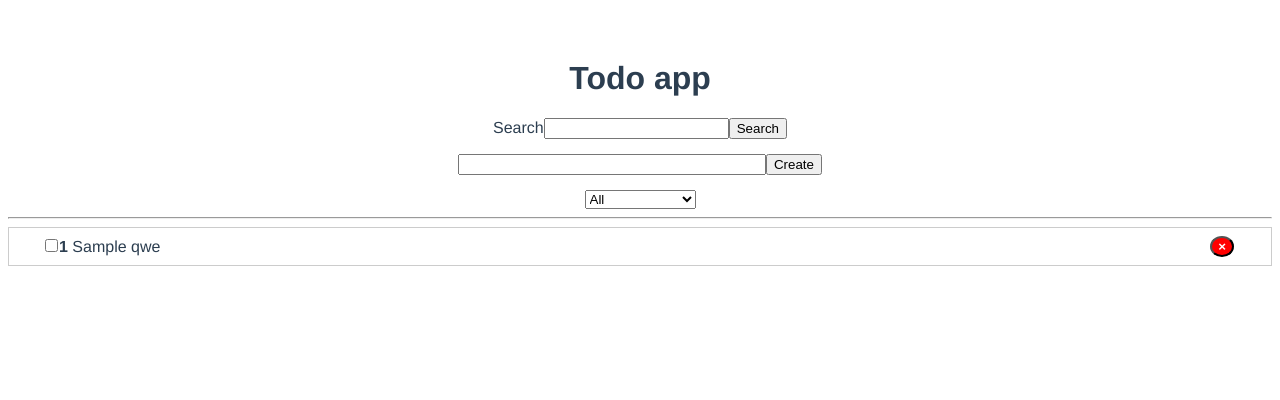
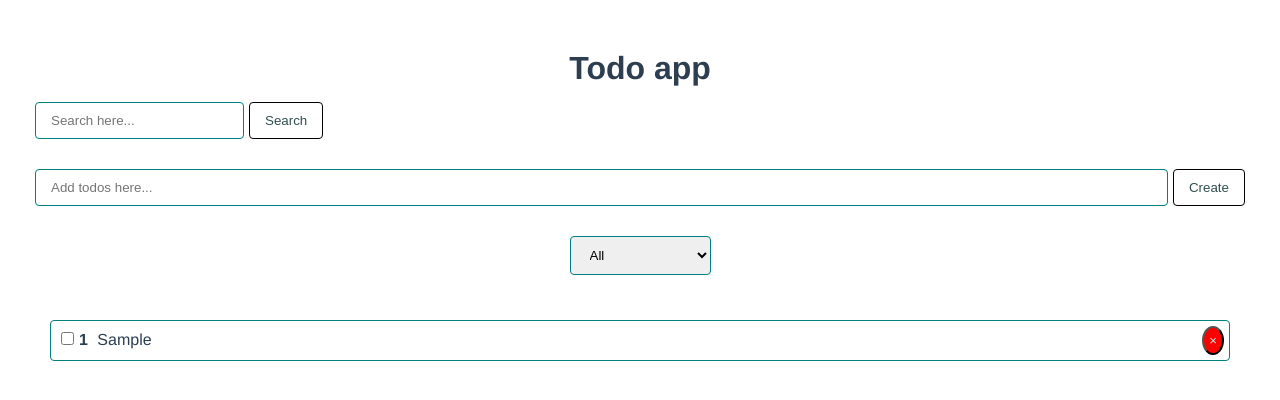
Before and after one commit to Zafar-stack/vue-project1, a Vue app: page / in a window 1280 px wide. Both pictures are taken after typing "Sample" into the empty fields and a click on the button "Create". Shown: the top 400 px of the page. Built offline with nearby package versions, Linux system fonts and the light colour scheme.

Commit message:
added pagination

```diff
--- a/src/App.vue
+++ b/src/App.vue
@@ -1,10 +1,17 @@
 <template>
+  <div class="app">
     <h1>Todo app</h1>
     <div class="search-todo">
       <form @submit.prevent="searchToDo">
-      <label for="search">Search</label>
-      <input type="search" id="search" v-model="search" />
-      <button type="submit">Search</button>
+        <input
+          type="search"
+          id="search"
+          v-model="search"
+          placeholder="Search here..."
+        />
+        <button
+          type="submit"
+        >Search</button>
       </form>
     </div>
     <AddToDo
@@ -12,12 +19,13 @@
       @add-todo="AddToDo"
     />
     <p v-if="showWarning">This title is already exist!</p>
-  <select v-model="filters">
+    <div class="filters">
+      <select v-model="filters" class="filter-todo">
         <option value="all">All</option>
         <option value="completed">Completed</option>
         <option value="not-completed">Not Completed</option>
       </select>
-  <hr>
+    </div>
     <ToDoList
       v-if="filteredToDo.length"
       v-bind:todos="filteredToDo"
@@ -25,7 +33,28 @@
       @remove-todo="removeToDo"
     />
     <p v-else>Nothing here...</p>
-
+    <div>
+      <button
+        class="pagination-pn"
+        type="button"
+        v-if="page != 1"
+        @click="page--"
+        > &lt&lt </button>
+      <button
+        class="pagination-circle"
+        type="button"
+        v-for="pageNumber in pages.slice(page-1, page+5)"
+        :class="{active: isPageActive(pageNumber)}"
+        @click="page = pageNumber"
+      > {{pageNumber}} </button>
+      <button
+        class="pagination-pn"
+        type="button"
+        @click="page++"
+        v-if="page < pages.length"
+      > >> </button>
+    </div>
+	</div>
 </template>
 
 <script>
@@ -43,20 +72,23 @@ export default {
       todos: [],
       filters: 'all',
       showWarning: false,
-      anything: [
-        {name: 'qwe', age: 18},
-        {name: 'asd', age: 19},
-        {name: 'zxc', age: 17},
-      ],
-      search: ''
+      // anything: [
+      //   {name: 'qwe', age: 18},
+      //   {name: 'asd', age: 19},
+      //   {name: 'zxc', age: 17},
+      // ],
+      search: '',
+      page: 1,
+      perPage: 5,
+      pages: [],
     }
   },
 
-  provide() {
-    return {
-      info: this.anything
-    }
-  },
+  // provide() {
+  //   return {
+  //     info: this.anything
+  //   }
+  // },
 
   components: {
     ToDoList, AddToDo
@@ -66,6 +98,10 @@ export default {
 
     filteredToDo() {
       var tempToDo = this.todos
+
+      if(this.pages) {
+        return this.paginate(tempToDo);
+      }
 
       if(this.search.trim()) {
         tempToDo = tempToDo.filter(g => {
@@ -84,8 +120,12 @@ export default {
   },
 
   created() {
-    if(localStorage.getItem(StorageKey)) {
-      this.todos = JSON.parse(localStorage.getItem(StorageKey))
+    this.getToDo()
+  },
+
+  watch: {
+    todos () {
+      this.setPages();
     }
   },
 
@@ -95,6 +135,31 @@ export default {
   },
 
   methods: {
+
+    isPageActive(page) {
+      return this.page === page;
+    },
+
+    getToDo() {
+      if(localStorage.getItem(StorageKey)) {
+        this.todos = JSON.parse(localStorage.getItem(StorageKey))
+      }
+    },
+
+    setPages() {
+      let numberOfPages = Math.ceil(this.todos.length / this.perPage);
+      for (let index = 1; index <= numberOfPages; index++) {
+        this.pages.push(index);
+      }
+    },
+
+    paginate (todos) {
+      let page = this.page;
+      let perPage = this.perPage;
+      let from = (page * perPage) - perPage;
+      let to = (page * perPage);
+      return todos.slice(from, to);
+    },
 
     removeToDo(id) {
       this.todos = this.todos.filter(t => t.id !== id)
@@ -139,12 +204,72 @@ export default {
 </script>
 
 <style>
+* {
+  margin: 0;
+  padding: 0;
+}
+
+.app{
+  padding: 20px;
+}
+
 #app {
   font-family: Avenir, Helvetica, Arial, sans-serif;
   -webkit-font-smoothing: antialiased;
   -moz-osx-font-smoothing: grayscale;
   text-align: center;
   color: #2c3e50;
-  margin-top: 60px;
+  margin-top: 30px;
 }
+
+.search-todo{
+  padding: 15px;
+  text-align: left;
+}
+.search-todo input{
+  border: 1px solid #008080;
+  padding: 10px 15px;
+  border-radius: 4px;
+}
+.search-todo button{
+  padding: 10px 15px;
+  background: none;
+  color: darkslategray;
+  border: 1px solid black;
+  border-radius: 4px;
+  margin-left: 5px;
+}
+
+.filters{
+  padding: 15px;
+}
+.filter-todo{
+  border: 1px solid #008080;
+  padding: 10px 15px;
+  border-radius: 4px;
+}
+
+.pagination-circle{
+  padding: 10px 15px;
+  background: none;
+  color: darkslategray;
+  border: 1px solid black;
+  border-radius: 50%;
+  margin: 5px;
+}
+
+.pagination-pn{
+  padding: 10px 15px;
+  background: none;
+  color: darkslategray;
+  border: 1px solid black;
+  border-radius: 30%;
+  margin: 5px;
+}
+
+.active {
+  background-color: #4AAE9B;
+  color: #ffffff;
+}
+
 </style>
--- a/src/components/AddToDo.vue
+++ b/src/components/AddToDo.vue
@@ -1,8 +1,8 @@
 <template>
-    <div class="inputs">
+    <div class="add-form">
         <form @submit.prevent="onSubmit">
-            <input type="text" v-model="title">
-            <button type="submit">Create</button>
+            <input type="text" v-model="title" placeholder="Add todos here...">
+            <button type="submit" class="btn">Create</button>
         </form>
     </div>
 </template>
@@ -33,14 +33,26 @@ export default {
 
 <style scoped>
     form {
-        display: inline-block;
+        display: flex;
     }
 
     input {
-        width: 300px;
+        width: 100%;
+        border: 1px solid #008080;
+        padding: 10px 15px;
+        border-radius: 4px;
     }
-    .inputs{
+    .add-form{
         text-align: center;
-        margin: 15px 5px 15px 5px;
+        padding: 15px;
+    }
+
+    .btn{
+        padding: 10px 15px;
+        background: none;
+        color: darkslategray;
+        border: 1px solid black;
+        border-radius: 4px;
+        margin-left: 5px;
     }
 </style>
--- a/src/components/ToDoItem.vue
+++ b/src/components/ToDoItem.vue
@@ -1,18 +1,19 @@
 <template>
+    <div class="show-todo">
         <li>
             <span :class="{done: todo.completed}">
                 <input type="checkbox"
+                       class="checkbox"
                        v-model="todo.completed"
                        @change="$emit('filtering-list', todo.completed)"
                        />
-            <strong>{{ index + 1}}</strong>
+                <strong class="strn">{{ index + 1}}</strong>
                 {{ todo.title }}
-            {{ info[0].name }}
+                <!-- {{ info[0].name }} -->
             </span>
-        <div class="btn">
-            <button class="rm" @click="$emit('remove-todo', todo.id)" >&times;</button>
+            <button class="btn" @click="$emit('remove-todo', todo.id)" >&times;</button>
+        </li>
     </div>
-    </li>
 </template>
 
 <script>
@@ -24,43 +25,45 @@ export default {
         },
         index: Number
     },
-    inject: ['info']
+    // inject: ['info']
 }
 </script>
 
 <style scoped>
-    li {
-        border: 1px solid #ccc;
+
+
+    .show-todo{
+        text-align: center;
+    }
+
+    .show-todo li {
         display: flex;
         justify-content: space-between;
-        padding: .5rem 2rem;
-        margin-bottom: 1rem;
+        padding: 5px;
+        margin: 10px;
+        border: 1px solid #008080;
+        border-radius: 4px;
+        text-align: center;
     }
-    .rm{
-        background-color: red;
-        color: #fff;
-        border-radius: 50%;
-        font-weight: bold;
-    }
-    .rmrm{
-        background-color: green;
-        color: #fff;
-        border-radius: 50%;
-        font-weight: bold;
+    .show-todo span{
+        padding: 5px;
     }
 
     .btn{
-        display: inline-block;
+        padding: 5px;
+        background: none;
+        border-radius: 50%;
+        color: paleturquoise;
+        background-color: red;
     }
 
-    button{
-        margin: 0 5px 0 5px;
-    }
-
-    input{
-        margin-right: 1px;
-    }
     .done{
         text-decoration: line-through;
     }
+
+    .strn{
+        padding: 5px;
+    }
+
+
 </style>
--- a/src/components/ToDoList.vue
+++ b/src/components/ToDoList.vue
@@ -1,5 +1,5 @@
 <template>
-    <div>
+    <div class="todolist">
         <ul>
             <ToDoItem
                 v-for="(todo, i) in todos"
@@ -38,4 +38,8 @@ export default {
         margin: 0;
         padding: 0;
     }
+
+    .todolist{
+        padding: 20px;
+    }
 </style>
```
Lines whose indentation alone changed are shown as unchanged.
